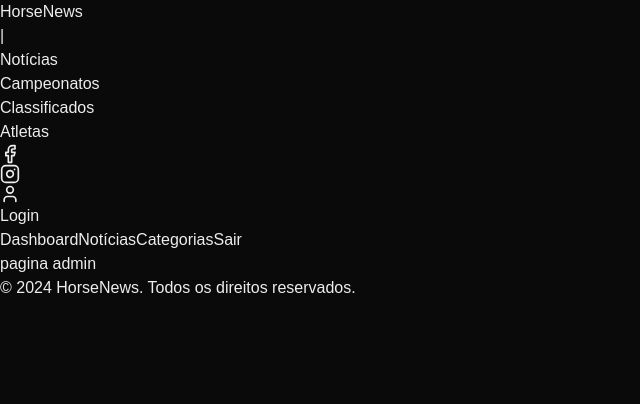
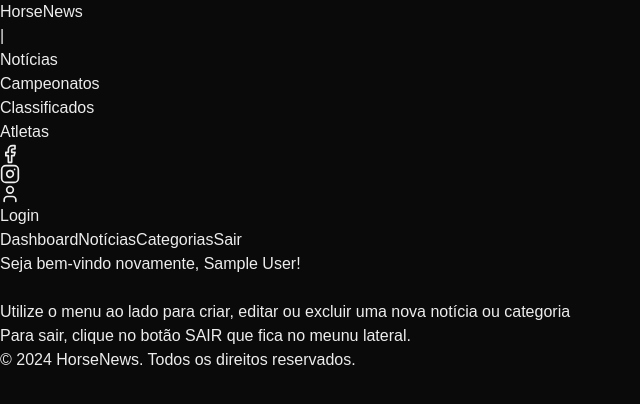
Before and after one commit to tadeubneto/projeto-noticias, a Next.js app: page /admin in a window 1280 px wide. Shown: the top 404 px of the page, without its empty margins (0-640 px from the left). Built offline with nearby package versions, Linux system fonts and the light colour scheme; no server answers; sample sign-in values are in the browser's storage.

Commit message:
feat: add page admin

```diff
--- a/src/app/admin/layout.tsx
+++ b/src/app/admin/layout.tsx
@@ -16,9 +16,9 @@ export default async function AdminLayout({
   }
 
   return (
-    <div className="flex min-h-screen">
+    <div className="flex h-screen w-screen">
       <AdminSidebar />
-      <main className="flex-1 p-8">{children}</main>
+      <main className="flex-1 p-8 ">{children}</main>
     </div>
   )
 }
--- a/src/app/admin/page.tsx
+++ b/src/app/admin/page.tsx
@@ -1,11 +1,22 @@
+'use client'
 
-import { prisma } from "@/lib/prisma"
-import { notFound } from "next/navigation"
+import { useSession } from "next-auth/react"
+
+export default function AdminPage() {
+  const { data: session, status } = useSession()
+
+  if (status === "loading") {
+    return <div>Carregando...</div>
+  }
 
 
-export default async function Home() {
 
   return (
-    <h1>pagina admin</h1>
+    <div>
+      <h1>Seja bem-vindo novamente, <span className="font-bold">{session.user.name}!</span></h1>
+      <br />
+      <p>Utilize o menu ao lado para criar, editar ou excluir uma nova notícia ou categoria</p>
+      <p>Para sair, clique no botão <span className="font-bold text-red-500">SAIR</span> que fica no meunu lateral. </p>
+      </div>
   )
 }
--- a/src/auth.config.ts
+++ b/src/auth.config.ts
@@ -50,6 +50,8 @@ export const authConfig: AuthOptions = {
       },
     }),
   ],
+  secret: process.env.NEXTAUTH_SECRET,
+
   pages: {
     signIn: "/auth/login",
   },
```
